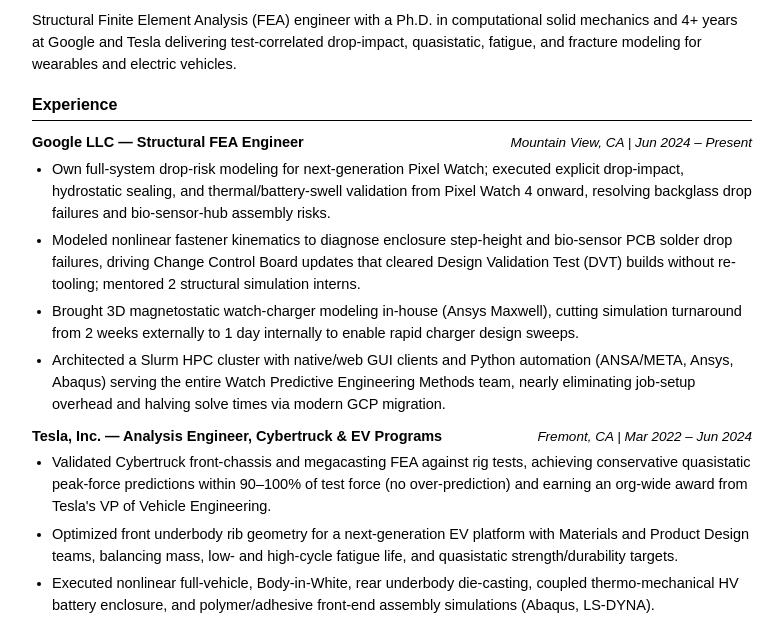
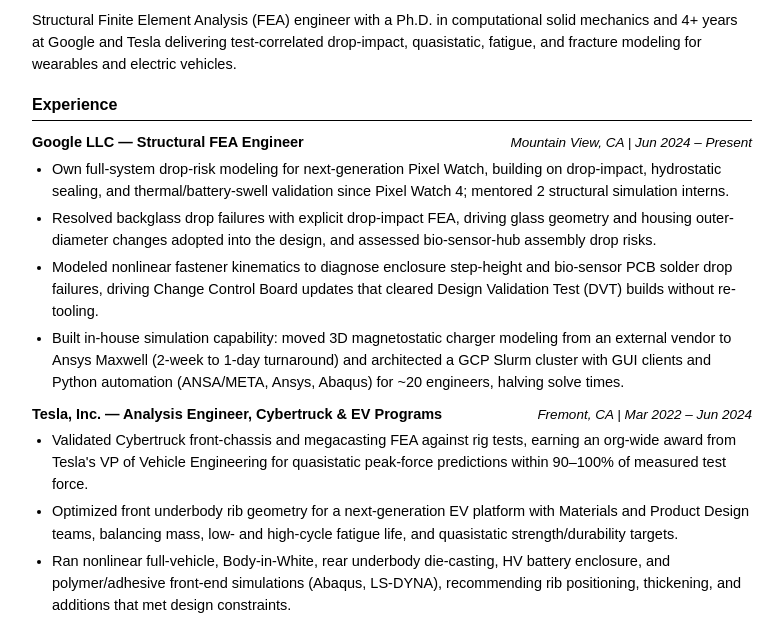
Before and after one commit to gabriron01/gabriron01.github.io, a plain HTML site: page index.html in a window 1280 px wide. Shown: the part 181-800 px from the top of the page, without its empty margins (248-1032 px from the left). Drawn offline with Linux system fonts and the light colour scheme.

Commit message:
Add Tesla award reason, backglass and rib outcomes; rebalance Google to 3 structural + 1 tooling bullet

```diff
--- a/index.html
+++ b/index.html
@@ -294,10 +294,10 @@
         <span class="role-meta">Mountain View, CA | Jun 2024 – Present</span>
       </div>
       <ul>
-        <li>Own full-system drop-risk modeling for next-generation Pixel Watch; executed explicit drop-impact, hydrostatic sealing, and thermal/battery-swell validation from Pixel Watch 4 onward, resolving backglass drop failures and bio-sensor-hub assembly risks.</li>
-        <li>Modeled nonlinear fastener kinematics to diagnose enclosure step-height and bio-sensor PCB solder drop failures, driving Change Control Board updates that cleared Design Validation Test (DVT) builds without re-tooling; mentored 2 structural simulation interns.</li>
-        <li>Brought 3D magnetostatic watch-charger modeling in-house (Ansys Maxwell), cutting simulation turnaround from 2 weeks externally to 1 day internally to enable rapid charger design sweeps.</li>
-        <li>Architected a Slurm HPC cluster with native/web GUI clients and Python automation (ANSA/META, Ansys, Abaqus) serving the entire Watch Predictive Engineering Methods team, nearly eliminating job-setup overhead and halving solve times via modern GCP migration.</li>
+        <li>Own full-system drop-risk modeling for next-generation Pixel Watch, building on drop-impact, hydrostatic sealing, and thermal/battery-swell validation since Pixel Watch 4; mentored 2 structural simulation interns.</li>
+        <li>Resolved backglass drop failures with explicit drop-impact FEA, driving glass geometry and housing outer-diameter changes adopted into the design, and assessed bio-sensor-hub assembly drop risks.</li>
+        <li>Modeled nonlinear fastener kinematics to diagnose enclosure step-height and bio-sensor PCB solder drop failures, driving Change Control Board updates that cleared Design Validation Test (DVT) builds without re-tooling.</li>
+        <li>Built in-house simulation capability: moved 3D magnetostatic charger modeling from an external vendor to Ansys Maxwell (2-week to 1-day turnaround) and architected a GCP Slurm cluster with GUI clients and Python automation (ANSA/META, Ansys, Abaqus) for ~20 engineers, halving solve times.</li>
       </ul>
 
       <div class="role-header">
@@ -305,9 +305,9 @@
         <span class="role-meta">Fremont, CA | Mar 2022 – Jun 2024</span>
       </div>
       <ul>
-        <li>Validated Cybertruck front-chassis and megacasting FEA against rig tests, achieving conservative quasistatic peak-force predictions within 90–100% of test force (no over-prediction) and earning an org-wide award from Tesla's VP of Vehicle Engineering.</li>
+        <li>Validated Cybertruck front-chassis and megacasting FEA against rig tests, earning an org-wide award from Tesla's VP of Vehicle Engineering for quasistatic peak-force predictions within 90–100% of measured test force.</li>
         <li>Optimized front underbody rib geometry for a next-generation EV platform with Materials and Product Design teams, balancing mass, low- and high-cycle fatigue life, and quasistatic strength/durability targets.</li>
-        <li>Executed nonlinear full-vehicle, Body-in-White, rear underbody die-casting, coupled thermo-mechanical HV battery enclosure, and polymer/adhesive front-end assembly simulations (Abaqus, LS-DYNA).</li>
+        <li>Ran nonlinear full-vehicle, Body-in-White, rear underbody die-casting, HV battery enclosure, and polymer/adhesive front-end simulations (Abaqus, LS-DYNA), recommending rib positioning, thickening, and additions that met design constraints.</li>
       </ul>
 
       <div class="role-header">
```
Also changed, not shown: 2 other files.
